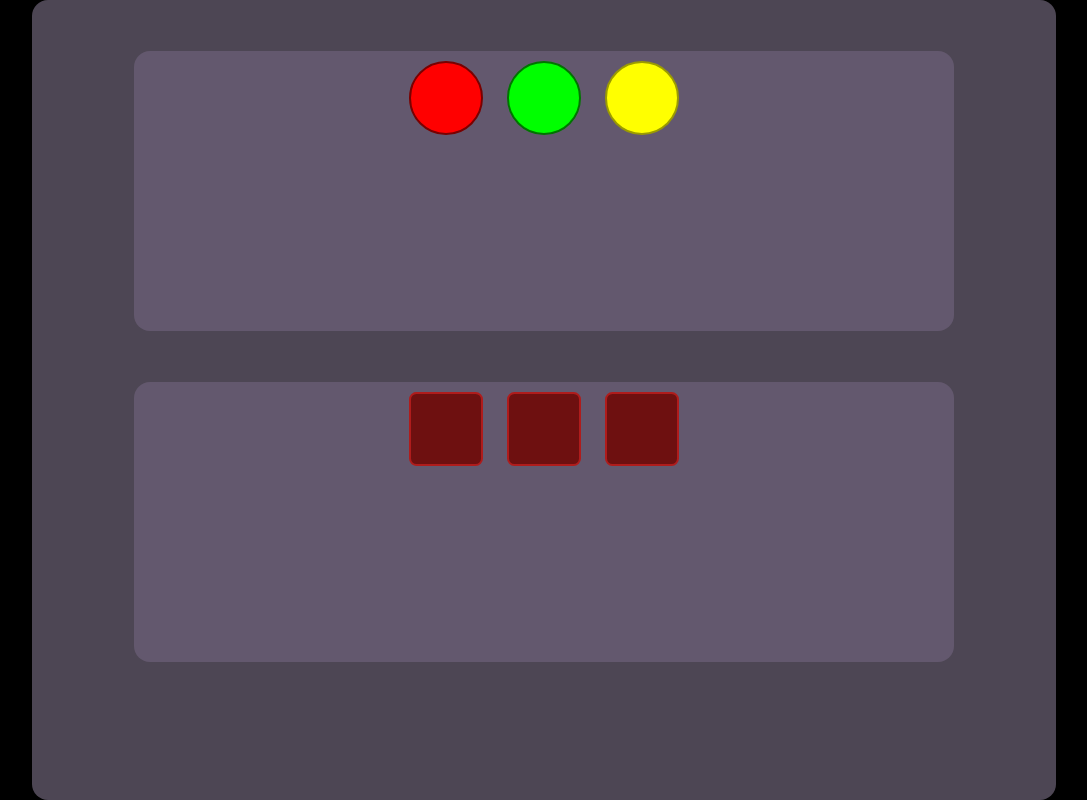
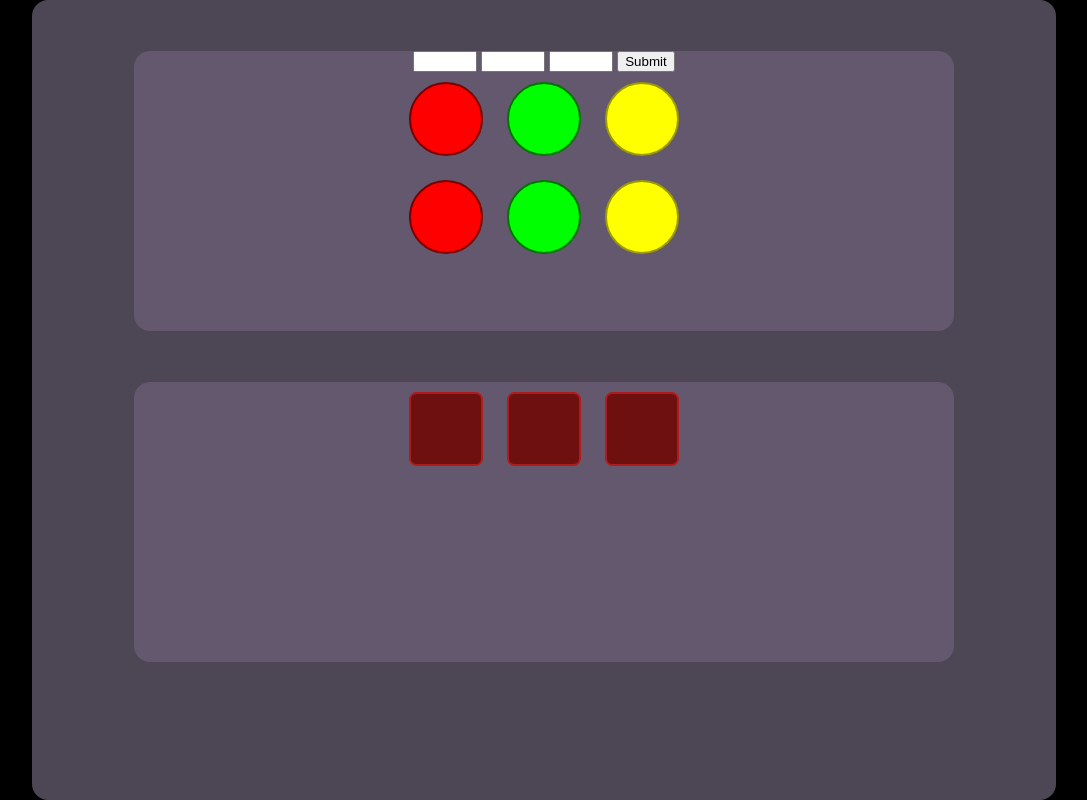
Before and after one commit to JoshuaR830/Light-Remote, a plain HTML site: page src/LightRemote.html in a window 1280 px wide. Shown: the whole page, without its empty margins (96-1183 px from the left). Drawn offline with Linux system fonts and the light colour scheme.

Commit message:
Colours now based of RGB

```diff
--- a/src/LightRemote.html
+++ b/src/LightRemote.html
@@ -14,9 +14,19 @@
     <body>
         <div class="wrapper">
             <div class="color-container container">
+                <div id="manual-colour">
+                    <input id="red-manual" type="number" min="0" max="255">
+                    <input id="green-manual" type="number" min="0" max="255">
+                    <input id="blue-manual" type="number" min="0" max="255">
+                    <button onclick="submitColour()">Submit</button>
+                </div>
                 <div id="red" class="color-choice red" onclick="setColor('red')"></div>
                 <div id="green" class="color-choice green" onclick="setColor('green')"></div>
                 <div id="yellow" class="color-choice yellow" onclick="setColor('yellow')"></div>
+                <br>
+                <div id="red" class="color-choice red" onclick="setRGB(255, 0, 0)"></div>
+                <div id="green" class="color-choice green" onclick="setRGB(0, 255, 0)"></div>
+                <div id="yellow" class="color-choice yellow" onclick="setRGB(255, 255, 0)"></div>
             </div>
             <div class="toggle-container container">
                 <div id="toggle-1" class="toggle-choice toggled-off" onclick="setToggle(1)"></div>
--- a/src/public/js/ColorControl.js
+++ b/src/public/js/ColorControl.js
@@ -1,8 +1,20 @@
 var currentlyActiveColor = "red";
+var red = 0;
+var green = 0;
+var blue = 0;
+
 
 function setColor(color) {
     console.log(color);
     makeColorRequest(color);
+}
+
+function setRGB(r, g, b) {
+    red = r.toString().padStart(3, 0);
+    green = g.toString().padStart(3, 0);
+    blue = b.toString().padStart(3, 0);
+
+    makeColorRequest("pre-defined");
 }
 
 function setStyle(color) {
@@ -11,7 +23,35 @@ function setStyle(color) {
     document.getElementById(currentlyActiveColor).classList.add("active-color");
 }
 
+function submitColour() {
+    red = parseInt(document.getElementById('red-manual').value, 10);
+    green = parseInt(document.getElementById('green-manual').value, 10);
+    blue = parseInt(document.getElementById('blue-manual').value, 10);
+
+    if(red > 255 || red < 0) {
+        red = 0;
+    }
+
+    if(green > 255 || green < 0) {
+        green = 0;
+    }
+
+    if(blue > 255 || blue < 0) {
+        blue = 0;
+    }
+
+    red = red.toString().padStart(3, 0);
+    green = green.toString().padStart(3, 0);
+    blue = blue.toString().padStart(3, 0);
+
+
+    makeColorRequest("user-defined");
+}
+
 function makeColorRequest(color) {
+    console.log(red);
+    console.log(green);
+    console.log(blue);
     var xhttp = new XMLHttpRequest();
     console.log(serverAddress);
 
```
